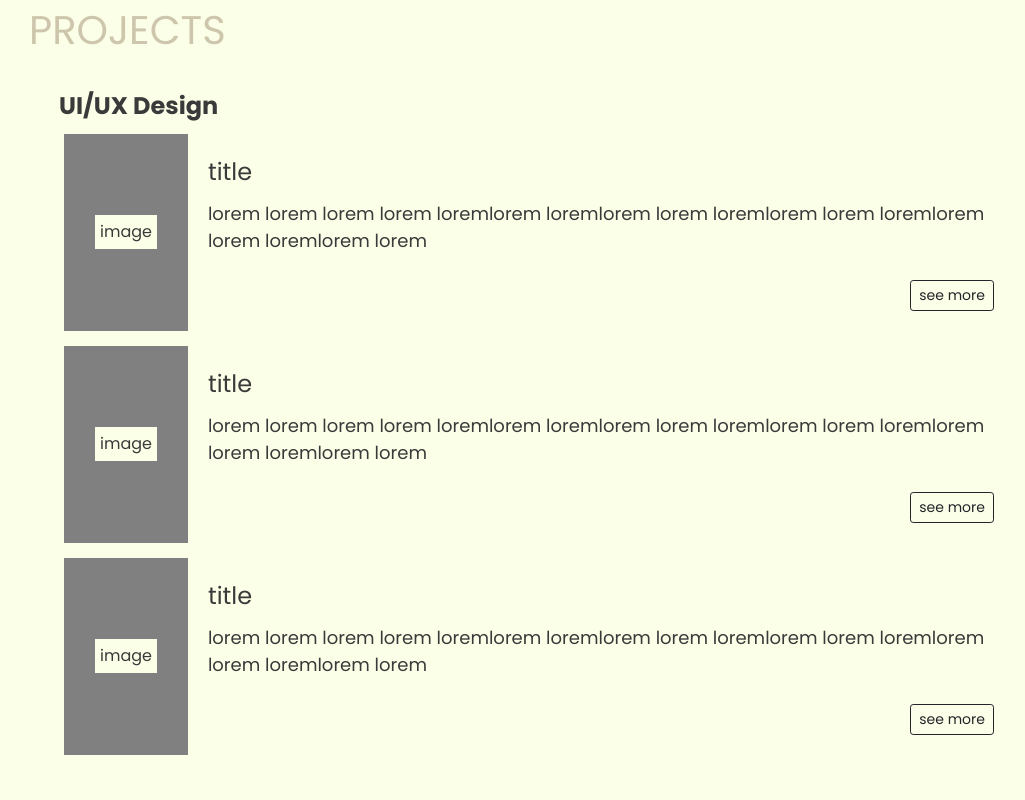
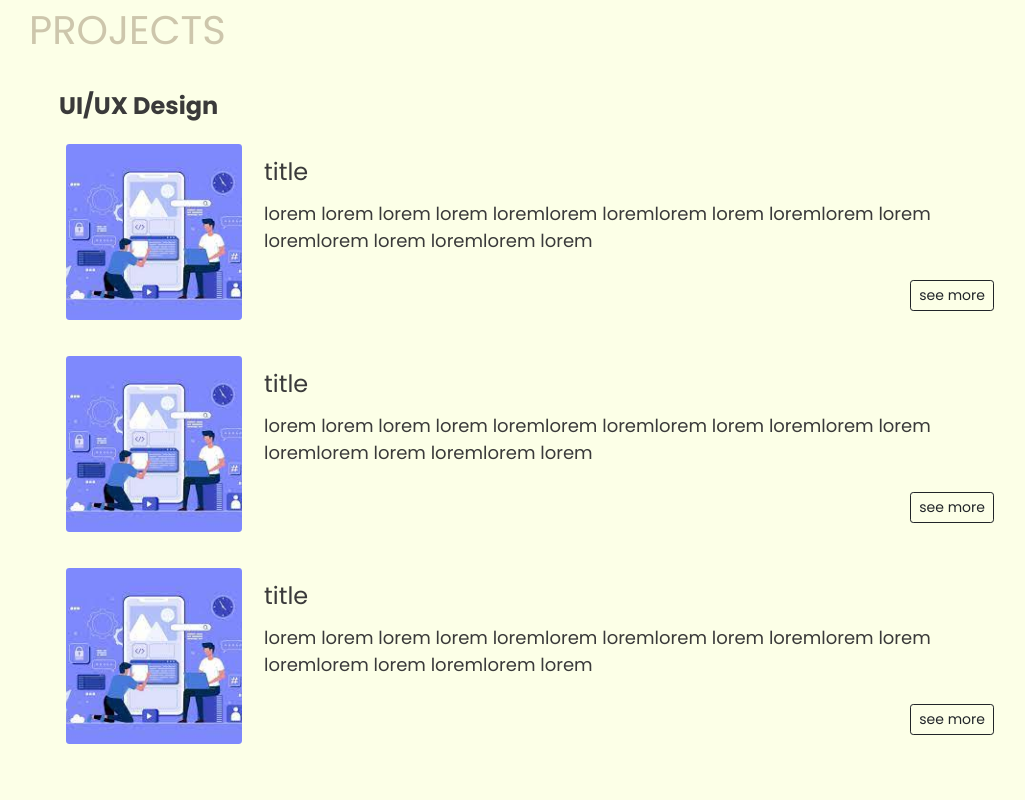
Before and after one commit to christineekn/portfolio, a React (Create React App) app: page / in a window 1280 px wide. Shown: the part 1420-2220 px from the top of the page, without its empty margins (101-1126 px from the left). Built offline with nearby package versions, Linux system fonts and the light colour scheme.

Commit message:
fixing projects section

```diff
--- a/src/components/projects/ProjectItem.css
+++ b/src/components/projects/ProjectItem.css
@@ -12,11 +12,20 @@
     display: flex;
     justify-content: center;
     align-items: center;
-    background-color:grey;
+
+    /* background-color:grey; */
 }
 
 .pi-left-wrapper {
-    padding: 5px;
+
+}
+
+.pa-project-img {
+    width: 180px;
+    height: 180px;
+    border: 2px solid rgba(255,255,255,0);
+    border-radius: 3%;
+    object-fit: cover;
 }
 
 .pi-right {
--- a/src/components/projects/ProjectItem.js
+++ b/src/components/projects/ProjectItem.js
@@ -1,5 +1,6 @@
 import React from "react";
 import { Button } from "react-bootstrap";
+import App from "../../img/app.png";
 
 
 import "./ProjectItem.css";
@@ -9,7 +10,7 @@ const ProjectItem = () => {
     <div className="pi">
       <div className="pi-left">
         <div className="pi-left-wrapper">
-            image
+            <img src={App} alt="this is my first app" className="pa-project-img" />
         </div>
       </div>
       <div className="pi-right">
```
Also changed, not shown: src/img/app.png (added).
